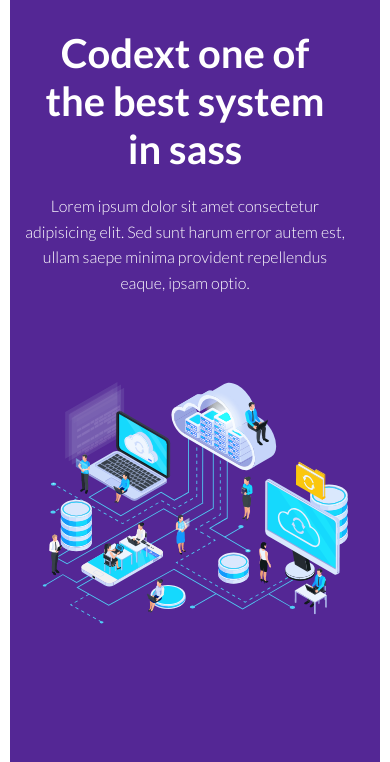
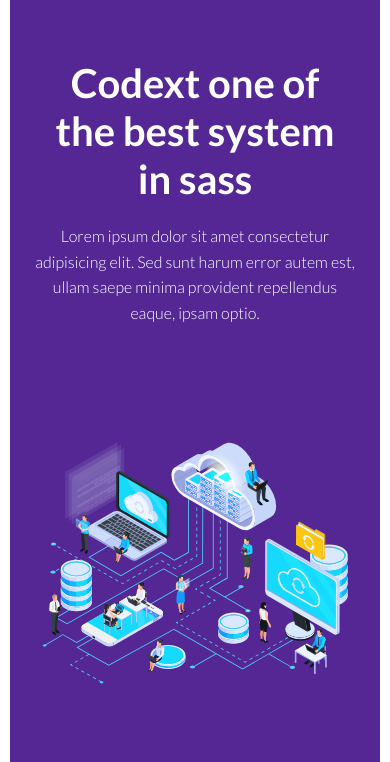
Before and after one commit to KaranMeghe/sass-landing-page, a plain HTML site: page index.html in a window 390 px wide. Shown: the part 82-844 px from the top of the page. Drawn offline with Linux system fonts and the light colour scheme.

Commit message:
magin fix for hero section

```diff
--- a/css/style.css
+++ b/css/style.css
@@ -264,7 +264,7 @@ li {
 
   .header {
     background-color: var(--bg-primary);
-    height: 100vh;
+    height: 110vh;
     border-top-left-radius: 0rem;
     border-top-right-radius: 0rem;
   }
@@ -357,7 +357,7 @@ li {
 
   .herobox-content {
     width: 100%;
-    margin-right: 2rem;
+    margin: 3rem 2rem;
     text-align: center;
   }
 
```
